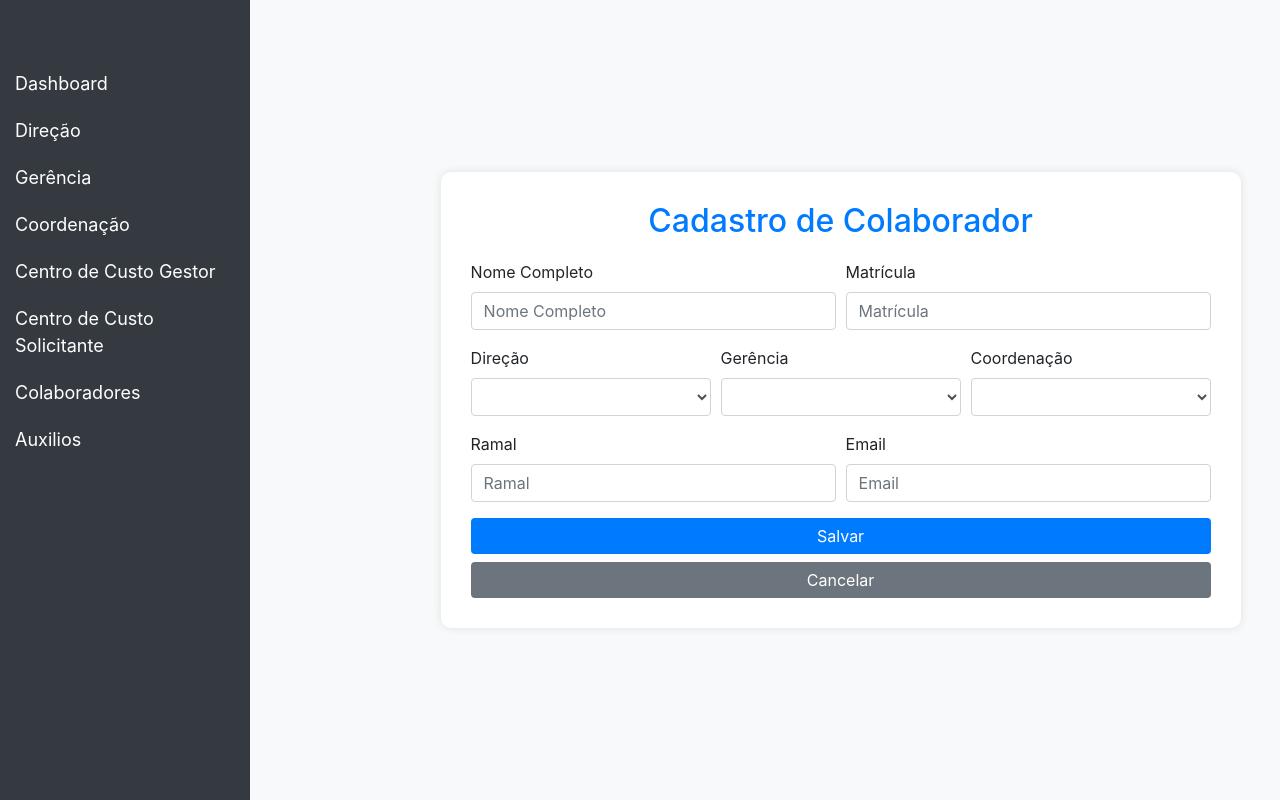
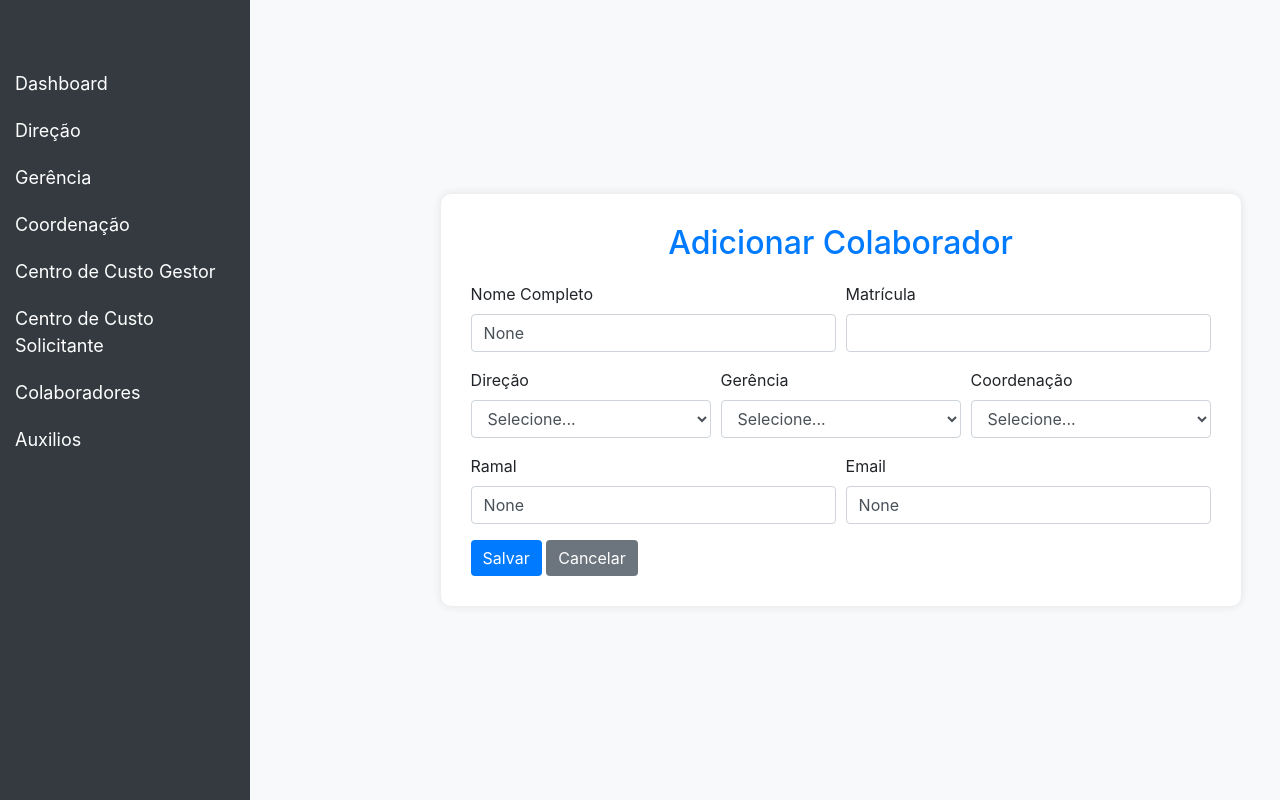
Before and after one commit to DaniloDalessandro/ccdop, a Django app: page /contratos/novocolaborador/ in a window 1280 px wide. Run offline with Django 5.2, Linux system fonts and the light colour scheme; lists and menus that the app fills with data are empty; some libraries are stand-ins or nearby versions.

Commit message:
ajuste em model auxilio

```diff
--- a/contract/forms.py
+++ b/contract/forms.py
@@ -1,34 +1,6 @@
 from django import forms
 from .models import Colaborador,CentroDeCustoGestor,CentroDeCustoSolicitante,Direcao,Gerencia,Coordenacao,OrcamentoExterno,Orcamento
 
-class ColaboradorForm(forms.ModelForm):
-    class Meta:
-        model = Colaborador
-        fields = ['nome_completo', 'mat', 'direcao', 'gerencia', 'coordenacao', 'ramal', 'email']
-        widgets = {
-            'nome_completo': forms.TextInput(attrs={'class': 'form-control', 'placeholder': 'Nome Completo'}),
-            'mat': forms.NumberInput(attrs={'class': 'form-control', 'placeholder': 'Matrícula'}),
-            'direcao': forms.Select(attrs={'class': 'form-control'}),
-            'gerencia': forms.Select(attrs={'class': 'form-control'}),
-            'coordenacao': forms.Select(attrs={'class': 'form-control'}),
-            'ramal': forms.TextInput(attrs={'class': 'form-control', 'placeholder': 'Ramal'}),
-            'email': forms.EmailInput(attrs={'class': 'form-control', 'placeholder': 'Email'}),
-        }
-        labels = {
-            'nome_completo': 'Nome Completo',
-            'mat': 'Matrícula',
-            'direcao': 'Direção',
-            'gerencia': 'Gerência',
-            'coordenacao': 'Coordenação',
-            'ramal': 'Ramal',
-            'email': 'Email',
-        }
-        help_texts = {
-            'nome_completo': 'Digite o nome completo do colaborador',
-            'mat': 'Digite o número de matrícula do colaborador',
-            'ramal': 'Digite o ramal de contato',
-            'email': 'Digite o endereço de email',
-        }
 
 # =========================================================================================================================
 
--- a/contract/models.py
+++ b/contract/models.py
@@ -66,9 +66,9 @@
 class Colaborador(models.Model):
     nome_completo = models.CharField(max_length=100, null=True)
     mat = models.IntegerField(null=True, blank=True,verbose_name='Matrícula')
-    direcao = models.ForeignKey(Direcao, on_delete=models.SET_NULL, related_name='colaboradores', null=True, blank=True)
-    gerencia = models.ForeignKey(Gerencia, on_delete=models.SET_NULL, related_name='colaboradores', null=True, blank=True)
-    coordenacao = models.ForeignKey(Coordenacao, on_delete=models.SET_NULL, related_name='colaboradores', null=True, blank=True)
+    direcao = models.ForeignKey(Direcao, on_delete=models.CASCADE,null=True)
+    gerencia = models.ForeignKey(Gerencia, on_delete=models.SET_NULL,null=True)
+    coordenacao = models.ForeignKey(Coordenacao, on_delete=models.SET_NULL,null=True)
     ramal = models.CharField(max_length=4,null=True, blank=True)
     email = models.EmailField(max_length=50,null=True, blank=True)
 
--- a/contract/templates/colaborador_form.html
+++ b/contract/templates/colaborador_form.html
@@ -3,7 +3,7 @@
 <head>
     <meta charset="UTF-8">
     <meta name="viewport" content="width=device-width, initial-scale=1.0">
-    <title>Cadastro de Colaborador</title>
+    <title>{% block title %}Cadastro de Colaborador{% endblock %}</title>
     <link href="https://stackpath.bootstrapcdn.com/bootstrap/4.5.2/css/bootstrap.min.css" rel="stylesheet">
     <style>
         body {
@@ -94,24 +94,11 @@
         .dropdown-btn:focus {
             outline: none;
         }
-        .form-group {
-            margin-bottom: 1rem;
-        }
-        .form-row {
-            display: flex;
-            flex-wrap: wrap;
-            margin-right: -5px;
-            margin-left: -5px;
-        }
-        .form-row > .col-md-6, .form-row > .col-md-4 {
-            padding-right: 5px;
-            padding-left: 5px;
-        }
     </style>
 </head>
 <body>
 <nav class="navbar navbar-expand-lg navbar-dark">
-    <a class="navbar-brand" href="{% url 'dashboard' %}">Dashboard</a>
+    <a class="navbar-brand" href="#">Dashboard</a>
 </nav>
 <div class="sidebar">
     <a href="{% url 'dashboard' %}">Dashboard</a>
@@ -161,58 +148,66 @@
         <i class="fa fa-caret-down"></i>
     </button>
     <div class="dropdown-container">
-        <a href="{% url 'auxiliocolaborador_list' %}">Adicionar Auxilios</a>
-        <a href="{% url 'auxiliocolaborador_create' %}">Lista de Auxilios</a>
+        <a href="{% url 'auxiliocolaborador_list' %}">Lista de Auxílios</a>
+        <a href="{% url 'auxiliocolaborador_create' %}">Adicionar Auxílio</a>
     </div>
-</div>
 </div>
 <div class="content">
     <div class="form-container">
-        <h2 class="form-title">Cadastro de Colaborador</h2>
+        <h2 class="form-title">{% if form.instance.pk %}Editar{% else %}Adicionar{% endif %} Colaborador</h2>
         <form method="post">
             {% csrf_token %}
             <div class="form-row">
                 <div class="form-group col-md-6">
                     <label for="nome_completo">Nome Completo</label>
-                    <input type="text" class="form-control" id="nome_completo" name="nome_completo" placeholder="Nome Completo" required>
+                    <input type="text" class="form-control" id="nome_completo" name="nome_completo" value="{{ form.nome_completo.value }}">
                 </div>
                 <div class="form-group col-md-6">
                     <label for="mat">Matrícula</label>
-                    <input type="number" class="form-control" id="mat" name="mat" placeholder="Matrícula">
+                    <input type="number" class="form-control" id="mat" name="mat" value="{{ form.mat.value }}">
                 </div>
             </div>
             <div class="form-row">
                 <div class="form-group col-md-4">
                     <label for="direcao">Direção</label>
                     <select class="form-control" id="direcao" name="direcao">
-                        <!-- Popule este select com opções de direção -->
+                        <option value="">Selecione...</option>
+                        {% for direcao in direcoes %}
+                            <option value="{{ direcao.id }}" {% if form.direcao.value == direcao.id %}selected{% endif %}>{{ direcao.nome }}</option>
+                        {% endfor %}
                     </select>
                 </div>
                 <div class="form-group col-md-4">
                     <label for="gerencia">Gerência</label>
                     <select class="form-control" id="gerencia" name="gerencia">
-                        <!-- Popule este select com opções de gerência -->
+                        <option value="">Selecione...</option>
+                        {% for gerencia in gerencias %}
+                            <option value="{{ gerencia.id }}" {% if form.gerencia.value == gerencia.id %}selected{% endif %}>{{ gerencia.nome }}</option>
+                        {% endfor %}
                     </select>
                 </div>
                 <div class="form-group col-md-4">
                     <label for="coordenacao">Coordenação</label>
                     <select class="form-control" id="coordenacao" name="coordenacao">
-                        <!-- Popule este select com opções de coordenação -->
+                        <option value="">Selecione...</option>
+                        {% for coordenacao in coordenacoes %}
+                            <option value="{{ coordenacao.id }}" {% if form.coordenacao.value == coordenacao.id %}selected{% endif %}>{{ coordenacao.nome }}</option>
+                        {% endfor %}
                     </select>
                 </div>
             </div>
             <div class="form-row">
                 <div class="form-group col-md-6">
                     <label for="ramal">Ramal</label>
-                    <input type="text" class="form-control" id="ramal" name="ramal" placeholder="Ramal">
+                    <input type="text" class="form-control" id="ramal" name="ramal" value="{{ form.ramal.value }}">
                 </div>
                 <div class="form-group col-md-6">
                     <label for="email">Email</label>
-                    <input type="email" class="form-control" id="email" name="email" placeholder="Email">
+                    <input type="email" class="form-control" id="email" name="email" value="{{ form.email.value }}">
                 </div>
             </div>
-            <button type="submit" class="btn btn-primary btn-block">Salvar</button>
-            <a href="{% url 'colaborador_list' %}" class="btn btn-secondary btn-block">Cancelar</a>
+            <button type="submit" class="btn btn-primary">Salvar</button>
+            <a href="{% url 'colaborador_list' %}" class="btn btn-secondary">Cancelar</a>
         </form>
     </div>
 </div>
@@ -222,9 +217,7 @@
 <script src="https://stackpath.bootstrapcdn.com/bootstrap/4.5.2/js/bootstrap.min.js"></script>
 <script>
     var dropdowns = document.getElementsByClassName("dropdown-btn");
-    var i;
-
-    for (i = 0; i < dropdowns.length; i++) {
+    for (var i = 0; i < dropdowns.length; i++) {
         dropdowns[i].addEventListener("click", function() {
             this.classList.toggle("active");
             var dropdownContent = this.nextElementSibling;
--- a/contract/views.py
+++ b/contract/views.py
@@ -16,11 +16,25 @@
     template_name = 'colaborador_form.html'
     success_url = reverse_lazy('colaborador_list')
 
+    def get_context_data(self, **kwargs):
+        context = super().get_context_data(**kwargs)
+        context['direcoes'] = Direcao.objects.all()
+        context['gerencias'] = Gerencia.objects.all()
+        context['coordenacoes'] = Coordenacao.objects.all()
+        return context
+
 class ColaboradorUpdateView(UpdateView):
     model = Colaborador
     form_class = ColaboradorForm
     template_name = 'colaborador_form.html'
     success_url = reverse_lazy('colaborador_list')
+
+    def get_context_data(self, **kwargs):
+        context = super().get_context_data(**kwargs)
+        context['direcoes'] = Direcao.objects.all()
+        context['gerencias'] = Gerencia.objects.all()
+        context['coordenacoes'] = Coordenacao.objects.all()
+        return context
 
 class ColaboradorDeleteView(DeleteView):
     model = Colaborador
```
Also changed, not shown: auxilios/models.py (+19 -8 lines), dashboard/templates/dashboard_home.html (+8 -0 lines), auxilios/migrations/0011_alter_auxiliocolaborador_options.py (added), contract/migrations/0013_alter_colaborador_coordenacao_and_more.py (added), contract/migrations/0014_alter_colaborador_direcao.py (added), db.sqlite3.
